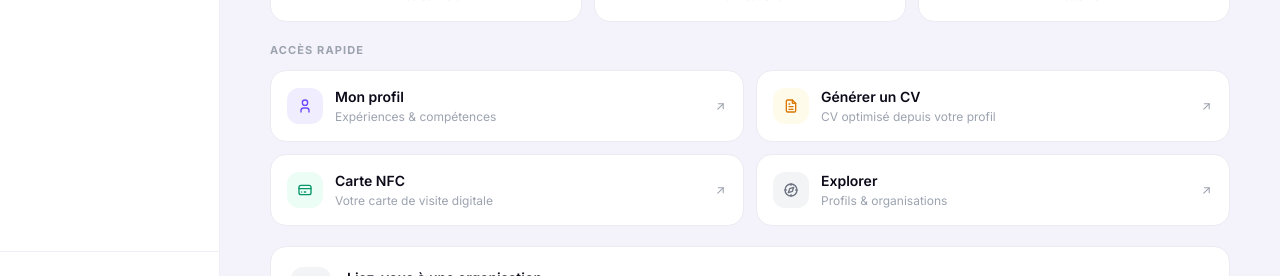
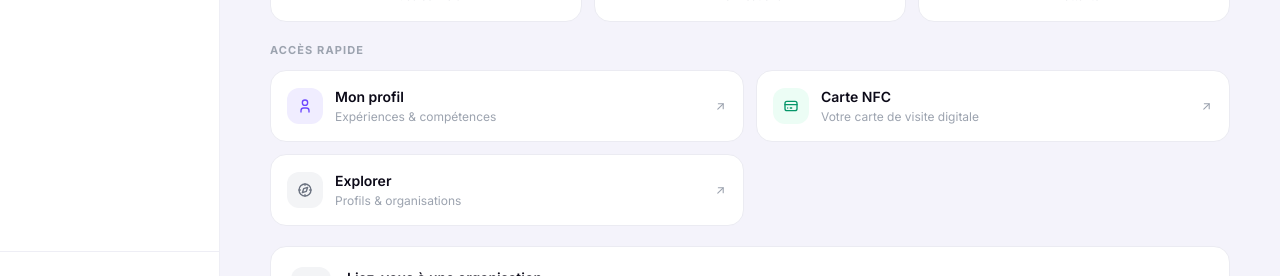
Before and after one commit to utuezi-code/bcarte, a Next.js app: page /dashboard in a window 1280 px wide. Shown: the part 439-715 px from the top of the page. Built offline with nearby package versions, Linux system fonts and the light colour scheme; no server answers.

Commit message:
remove CV link from dashboard page

```diff
--- a/src/app/dashboard/page.tsx
+++ b/src/app/dashboard/page.tsx
@@ -139,7 +139,6 @@ export default function DashboardPage() {
         <div className="grid grid-cols-2 gap-3">
           {[
             { href: '/dashboard/profile', icon: IconUser,       label: 'Mon profil',    desc: 'Expériences & compétences',  color: '#6C47FF', bg: '#F0EDFF' },
-            { href: '/dashboard/cv',      icon: IconFileText,   label: 'Générer un CV', desc: 'CV optimisé depuis votre profil', color: '#D97706', bg: '#FFFBEB' },
             { href: '/dashboard/nfc',     icon: IconCreditCard, label: 'Carte NFC',     desc: 'Votre carte de visite digitale',  color: '#059669', bg: '#ECFDF5' },
             { href: '/explore',           icon: IconCompass,    label: 'Explorer',      desc: 'Profils & organisations',     color: '#6B7280', bg: '#F3F4F6' },
           ].map(a => (
```
